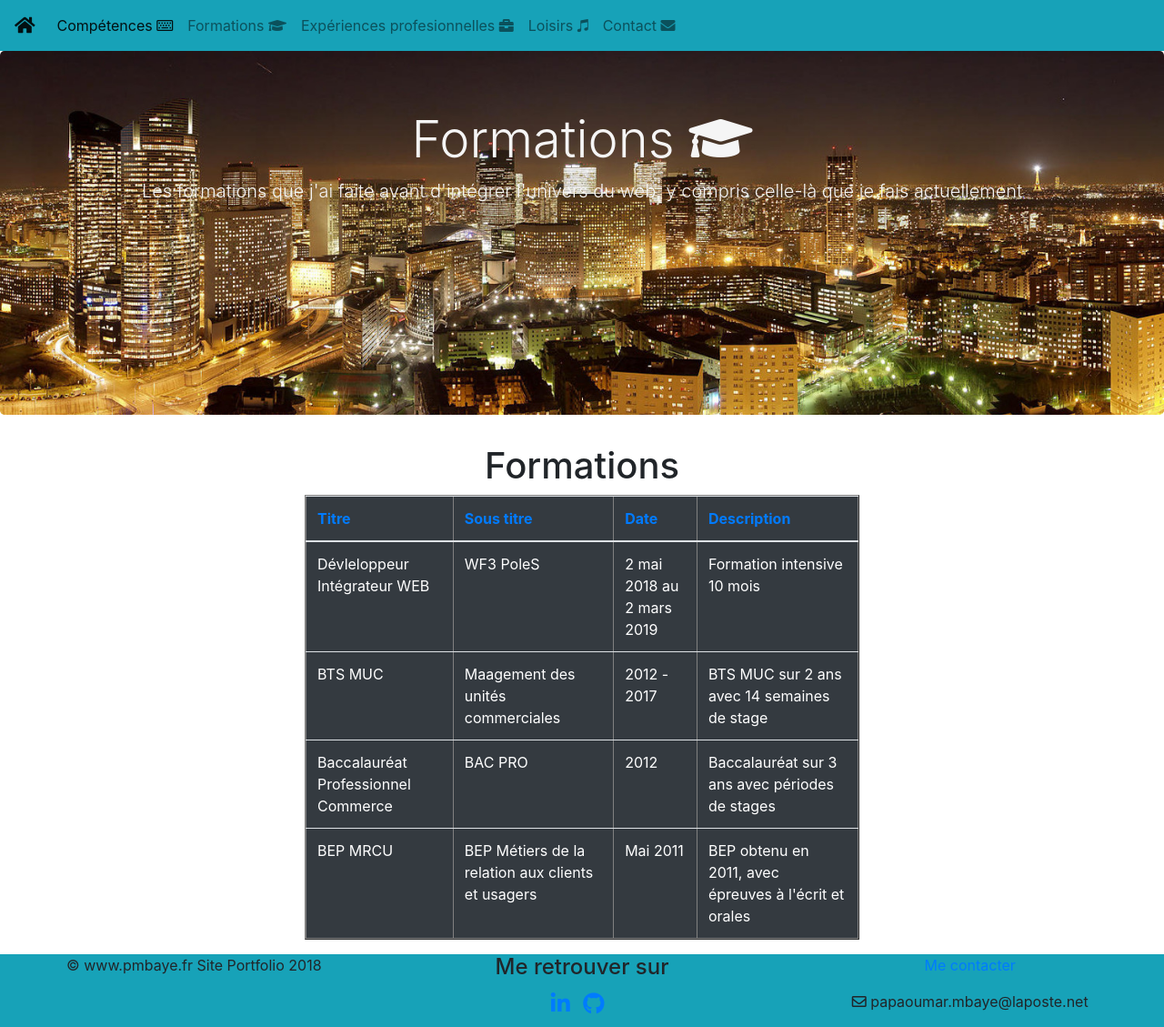
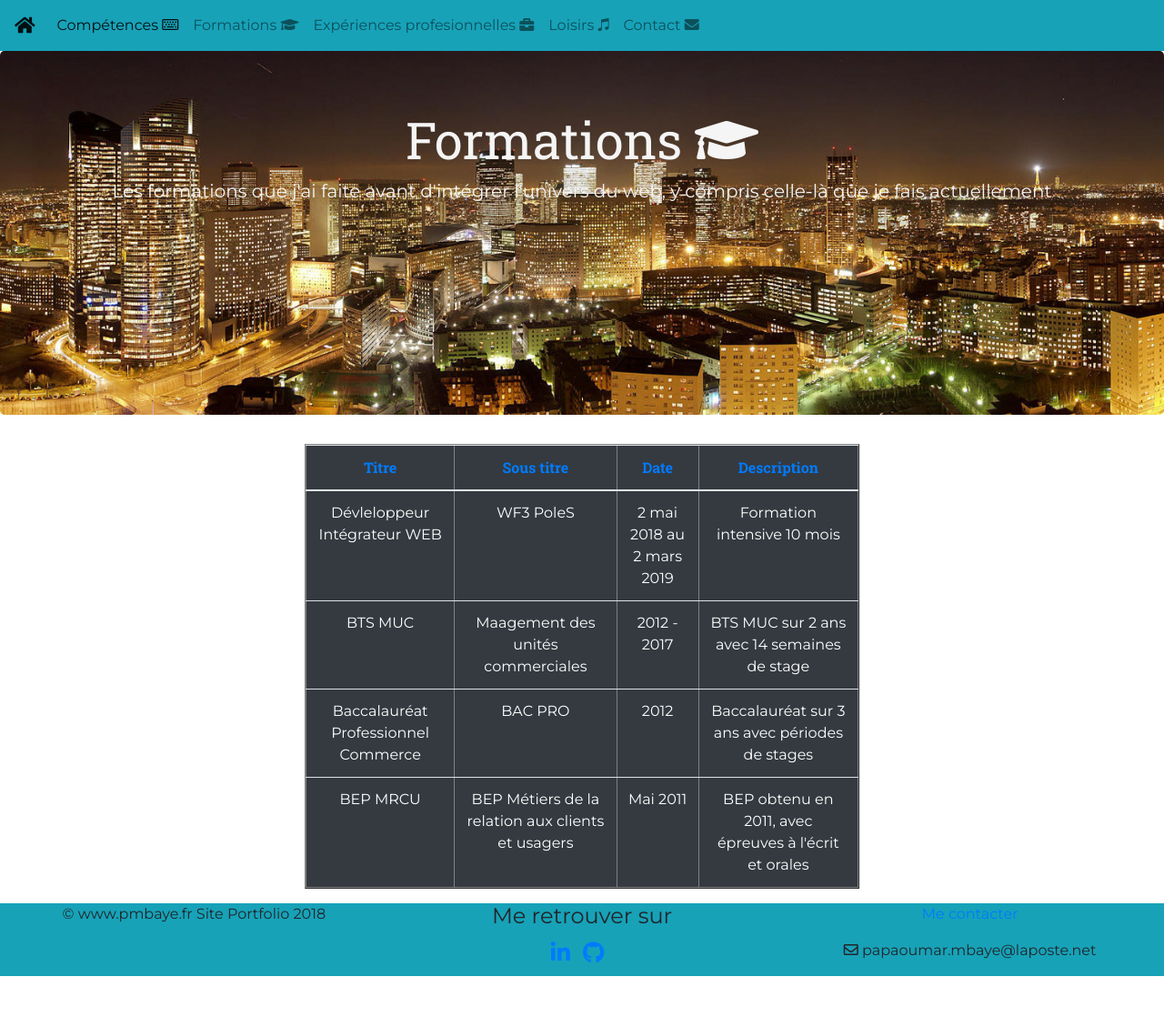
Before and after one commit to POMbaye20/pmbaye_PORTFOLIO, a PHP site: page /formations.php in a window 1280 px wide. Shown: the whole page at 91% size. After the commit the page ends 1073 px from the top, so only its background shows below. Run offline with PHP 8.4, Linux system fonts and the light colour scheme; data comes from the database, SQL or seed files in the repository; some libraries are stand-ins or nearby versions.

Commit message:
commit
Modifications dans le front

```diff
--- a/front/css/style.css
+++ b/front/css/style.css
@@ -1,6 +1,17 @@
-main {
+body {
     min-height: 92vh;
+    font-family: 'Montserrat', sans-serif;
+}
 
+/* titres h1, h2 font family roboto */
+
+
+h1, h2 {
+    font-family: 'Roboto Slab', serif;
+}
+
+th {
+    font-family: 'Roboto Slab', serif;
 }
 
 
@@ -8,6 +19,11 @@ main {
 .home {
     background:url(../img/fond_jumbotron.jpg );
     text-align: center;
+}
+
+.the_card:hover {
+    /* background: lightskyblue; */
+    transform: scale(1.1);
 }
 
 
@@ -45,7 +61,10 @@ main {
    background-size: cover;
    height: 50vh;
    color: whitesmoke;
+}
 
+.table_formation {
+    text-align: center;
 }
 
 /* experiences.php */
@@ -69,8 +88,7 @@ main {
 /******************************************************************* Footer  *******************************************************************/
 .footer-front {
     text-align: center;
+
 }
 
-
-
 .social_network { font-size: 3vh; letter-spacing: 10px; }
--- a/front/experiences.php
+++ b/front/experiences.php
@@ -30,7 +30,7 @@
 
         <?php
             //requête popur compter et chercher plusieurs enregistrements on ne peut compter que si on a un prépare
-            $sql = $pdoCV -> prepare("SELECT * FROM t_experiences");
+            $sql = $pdoCV -> prepare("SELECT * FROM t_experiences WHERE id_utilisateur=1");
             $sql -> execute();
 
         ?>
--- a/front/formations.php
+++ b/front/formations.php
@@ -27,16 +27,14 @@
 
     <div class="container-fluid col-lg-6 col-md-12"><!-- début container-fluid -->
 
-
-        <h1 class="text-center">Formations</h1>
             <?php
                 //requête popur compter et chercher plusieurs enregistrements on ne peut compter que si on a un prépare
-                $sql = $pdoCV -> prepare("SELECT * FROM t_formations");
+                $sql = $pdoCV -> prepare("SELECT * FROM t_formations WHERE id_utilisateur=1 ");
                 $sql -> execute();
 
             ?>
 
-        <div class="">
+        <div class="table_formation">
                 <table class="table table-light table-responsive bg-dark text-white" border="1">
 
                     <thead>
--- a/front/inc/link.inc.php
+++ b/front/inc/link.inc.php
@@ -1,16 +1,17 @@
 
-                                                                            <!-- Mes liens -->
+                                                                            <!-- Mes liens (bootstrap, font awesome, google fonts ) -->
 
     <!-- Lien Bootstrap -->
     <link rel="stylesheet" href="https://stackpath.bootstrapcdn.com/bootstrap/4.1.3/css/bootstrap.min.css" integrity="sha384-MCw98/SFnGE8fJT3GXwEOngsV7Zt27NXFoaoApmYm81iuXoPkFOJwJ8ERdknLPMO" crossorigin="anonymous">
-    <!-- Lien Font Awesome -->
+    <!-- Lien Font Awesome pour l'insertion des icônes -->
     <link rel="stylesheet" href="https://use.fontawesome.com/releases/v5.3.1/css/all.css" integrity="sha384-mzrmE5qonljUremFsqc01SB46JvROS7bZs3IO2EmfFsd15uHvIt+Y8vEf7N7fWAU" crossorigin="anonymous">
 
     <!-- Mon style CSS -->
     <link rel="stylesheet" href="css/style.css">
 
-    <!-- Google fonts Lora -->
-    <link href="https://fonts.googleapis.com/css?family=Lora:400,400i" rel="stylesheet">
+    <!-- Google fonts Montserrat -->
+    <link href="https://fonts.googleapis.com/css?family=Montserrat:400,700" rel="stylesheet">
 
-    <!-- Roboto Google Fonts -->
+
      <!-- Lien google fonts Roboto Slab -->
+     <link href="https://fonts.googleapis.com/css?family=Roboto+Slab:400,700" rel="stylesheet">
--- a/front/loisirs.php
+++ b/front/loisirs.php
@@ -44,7 +44,7 @@
 
 
 
-                        <table class="table_loisir mx-auto table_loisirs mb-4 mt-4 bg-dark text-white" border="1">
+                        <table class="table_loisir mx-auto table_loisirs mb-4 bg-dark text-white" border="1">
 
                             <thead class="bg-dark text-white">
                                 <tr>
```
Also changed, not shown: front/competences.php (+3 -9 lines), front/index.php (+7 -1 lines), front/messages.php (+5 -7 lines).
